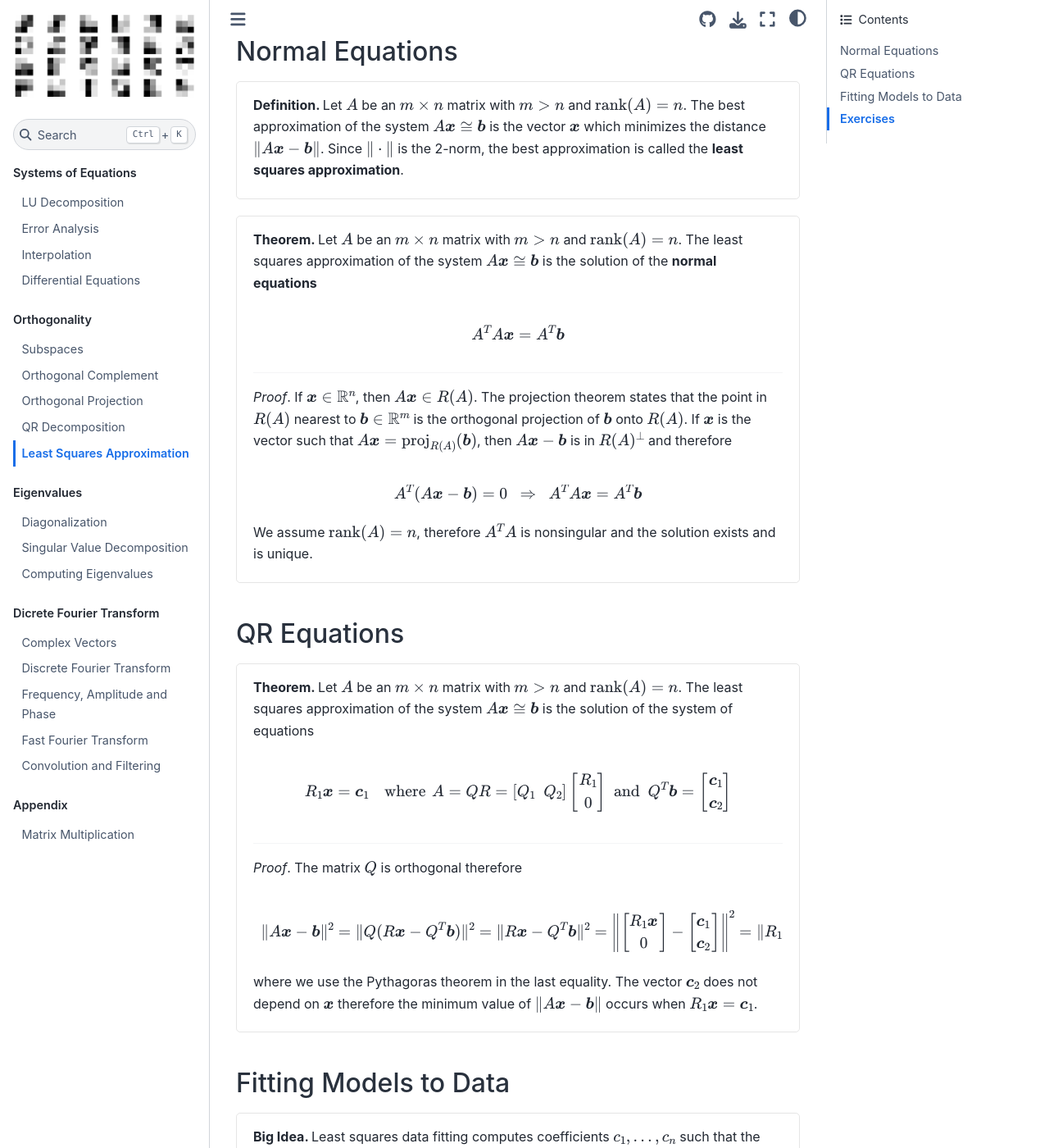
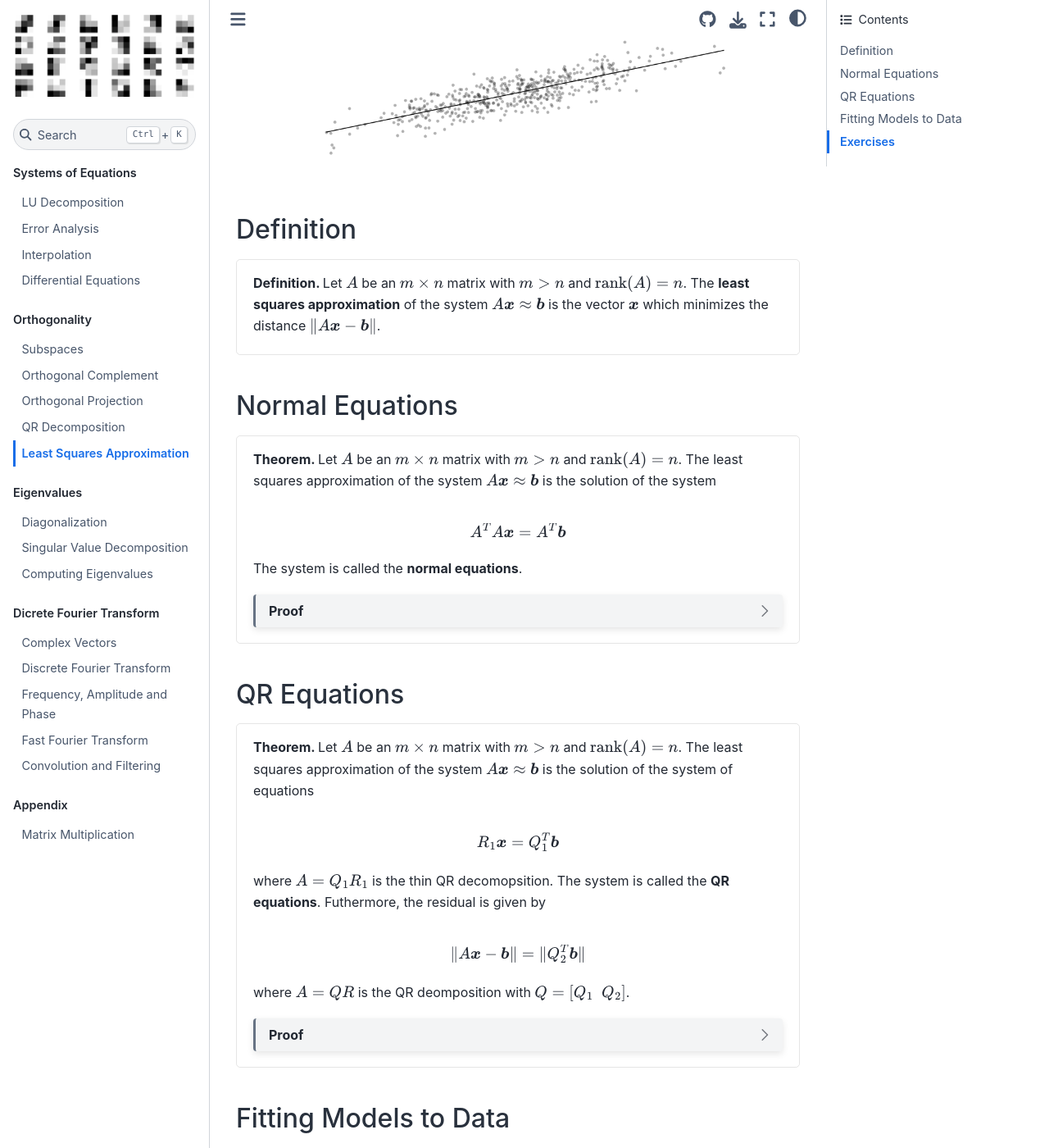
Before and after one commit to UBCMath/MATH307, a Jupyter Book: the page built from orthogonality/least_squares.md, in a window 1280 px wide and 1400 px high, scrolled down 251 px. Shown: the whole window at 82% size. Built offline with Jupyter Book 1.0.4 settings and Sphinx 7.4.7 and the Sphinx Book theme 1.1.4, drawn with Linux system fonts in a browser that asks for light colours; pages that are not in the unit, such as notebooks, are missing from menus; some of the changed text lies outside the part shown.

Commit message:
Update section least squares approximation

`````diff
--- a/orthogonality/least_squares.md
+++ b/orthogonality/least_squares.md
@@ -1,25 +1,33 @@
 # Least Squares Approximation
 
 ```{div} bigidea
-Find the best approximation of the system $A \boldsymbol{x} \cong \boldsymbol{b}$ by minimizing the distance $\| A \boldsymbol{x} - \boldsymbol{b}\|$. There are several methods to find the approximation including the normal equations and the QR decomposition.
+Find the least squares approximation of the system $A \boldsymbol{x} \approx \boldsymbol{b}$ by minimizing the distance $\| A \boldsymbol{x} - \boldsymbol{b}\|$. There are several methods to find the approximation including the normal equations and the QR equations.
+```
+
+```{image} /img/02_05_01.png
+:width: 100%
+:align: center
+```
+
+## Definition
+
+```{div} definition
+Let $A$ be an $m \times n$ matrix with $m > n$ and $\mathrm{rank}(A) = n$. The **least squares approximation** of the system $A \boldsymbol{x} \approx \boldsymbol{b}$ is the vector $\boldsymbol{x}$ which minimizes the distance $\| A\boldsymbol{x} - \boldsymbol{b} \|$.
 ```
 
 ## Normal Equations
 
-```{div} definition
-Let $A$ be an $m \times n$ matrix with $m > n$ and $\mathrm{rank}(A) = n$. The best approximation of the system $A \boldsymbol{x} \cong \boldsymbol{b}$ is the vector $\boldsymbol{x}$ which minimizes the distance $\| A\boldsymbol{x} - \boldsymbol{b} \|$. Since $\| \cdot \|$ is the 2-norm, the best approximation is called the **least squares approximation**.
-```
-
-```{div} theorem
-Let $A$ be an $m \times n$ matrix with $m > n$ and $\mathrm{rank}(A) = n$. The least squares approximation of the system $A \boldsymbol{x} \cong \boldsymbol{b}$ is the solution of the **normal equations**
+````{div} theorem
+Let $A$ be an $m \times n$ matrix with $m > n$ and $\mathrm{rank}(A) = n$. The least squares approximation of the system $A \boldsymbol{x} \approx \boldsymbol{b}$ is the solution of the system
 
 $$
 A^TA\boldsymbol{x} = A^T\boldsymbol{b}
 $$
 
----
+The system is called the **normal equations**.
 
-*Proof*. If $\boldsymbol{x} \in \mathbb{R}^n$, then $A \boldsymbol{x} \in R(A)$. The projection theorem states that the point in $R(A)$ nearest to $\boldsymbol{b} \in \mathbb{R}^m$ is the orthogonal projection of $\boldsymbol{b}$ onto $R(A)$. If $\boldsymbol{x}$ is the vector such that $A\boldsymbol{x} = \mathrm{proj}_{R(A)}(\boldsymbol{b})$, then $A\boldsymbol{x} - \boldsymbol{b}$ is in $R(A)^{\perp}$ and therefore
+```{dropdown} Proof
+If $\boldsymbol{x} \in \mathbb{R}^n$, then $A \boldsymbol{x} \in R(A)$. The projection theorem states that the point in $R(A)$ nearest to $\boldsymbol{b} \in \mathbb{R}^m$ is the orthogonal projection of $\boldsymbol{b}$ onto $R(A)$. If $\boldsymbol{x}$ is the vector such that $A\boldsymbol{x} = \mathrm{proj}_{R(A)}(\boldsymbol{b})$, then $A\boldsymbol{x} - \boldsymbol{b}$ is in $R(A)^{\perp}$ and therefore
 
 $$
 A^T(A\boldsymbol{x} - \boldsymbol{b}) = 0 \ \ \Rightarrow \ \ A^TA\boldsymbol{x} = A^T\boldsymbol{b}
@@ -28,39 +36,45 @@ $$
 We assume $\mathrm{rank}(A) = n$, therefore $A^TA$ is nonsingular and the solution exists and is unique.
 ```
 
+````
+
 ## QR Equations
 
-```{div} theorem
-Let $A$ be an $m \times n$ matrix with $m > n$ and $\mathrm{rank}(A) = n$. The least squares approximation of the system $A \boldsymbol{x} \cong \boldsymbol{b}$ is the solution of the system of equations
+````{div} theorem
+Let $A$ be an $m \times n$ matrix with $m > n$ and $\mathrm{rank}(A) = n$. The least squares approximation of the system $A \boldsymbol{x} \approx \boldsymbol{b}$ is the solution of the system of equations
 
 $$
-R_1\boldsymbol{x} = \boldsymbol{c}_1 \hspace{5mm} \text{where} \hspace{2mm} A = QR = [ Q_1 \ \ Q_2 ] \begin{bmatrix} R_1 \\ 0 \end{bmatrix} \ \ \text{and} \ \ Q^T\boldsymbol{b} = \begin{bmatrix} \boldsymbol{c}_1 \\ \boldsymbol{c}_2 \end{bmatrix}
+R_1\boldsymbol{x} = Q_1^T \boldsymbol{b}
 $$
 
----
+where $A = Q_1 R_1$ is the thin QR decomopsition. The system is called the **QR equations**. Futhermore, the residual is given by
 
-*Proof*. The matrix $Q$ is orthogonal therefore
+$$
+\| A \boldsymbol{x} - \boldsymbol{b} \| = \| Q_2^T \boldsymbol{b} \|
+$$
+
+where $A = QR$ is the QR deomposition with $Q = [ Q_1 \ \ Q_2 ]$.
+
+```{dropdown} Proof
+The matrix $Q$ is orthogonal therefore
 
 $$
 \| A \boldsymbol{x} - \boldsymbol{b} \|^2 = \| Q(R \boldsymbol{x} - Q^T\boldsymbol{b}) \|^2 = \| R \boldsymbol{x} - Q^T\boldsymbol{b} \|^2
-= \left\| \begin{bmatrix} R_1\boldsymbol{x} \\ 0 \end{bmatrix} - \begin{bmatrix} \boldsymbol{c}_1 \\ \boldsymbol{c}_2 \end{bmatrix} \right\|^2
-= \| R_1 \boldsymbol{x} - \boldsymbol{c}_1 \|^2 + \| \boldsymbol{c}_2 \|^2
 $$
 
-where we use the Pythagoras theorem in the last equality. The vector $\boldsymbol{c}_2$ does not depend on $\boldsymbol{x}$ therefore the minimum value of $\| A \boldsymbol{x} - \boldsymbol{b} \|$ occurs when $R_1 \boldsymbol{x} = \boldsymbol{c}_1$.
+$$
+= \left\| \begin{bmatrix} R_1 \\ \boldsymbol{0} \end{bmatrix} \boldsymbol{x} - \begin{bmatrix} Q_1^T \\ Q_2^T \end{bmatrix} \boldsymbol{b} \right\|^2 = \left\| \begin{bmatrix} R_1 \boldsymbol{x} \\ \boldsymbol{0} \end{bmatrix} - \begin{bmatrix} Q_1^T \boldsymbol{b} \\ Q_2^T \boldsymbol{b} \end{bmatrix}  \right\|^2
+$$
+
+$$
+= \left\| \begin{bmatrix} R_1 \boldsymbol{x} - Q_1^T \boldsymbol{b} \\ -Q_2^T \boldsymbol{b} \end{bmatrix} \right\|^2 = \| R_1 \boldsymbol{x} - Q_1^T \boldsymbol{b} \|^2 + \| Q_2^T \boldsymbol{b} \|^2
+$$
+
+where we use the Pythagoras theorem in the last equality. The vector $Q_2^T \boldsymbol{b}$ does not depend on $\boldsymbol{x}$ therefore the minimum value of $\| A \boldsymbol{x} - \boldsymbol{b} \|$ occurs when $R_1 \boldsymbol{x} = Q_1^T \boldsymbol{b}$ and the residual is $\| A \boldsymbol{x} - \boldsymbol{b} \| = \| Q_2^T \boldsymbol{b} \|$.
 ```
+````
 
 ## Fitting Models to Data
-
-```{div} bigidea
-Least squares data fitting computes coefficients $c_1,\dots,c_n$ such that the model function
-
-$$
-f(t,\boldsymbol{c}) = c_1 f_1(t) + \cdots + c_n f_n(t)
-$$
-
-best fits the data $(t_1,y_1),\dots,(t_m,y_m)$.
-```
 
 ```{div} definition
 Suppose we have $m$ points
@@ -91,19 +105,19 @@ where
 
 $$
 \boldsymbol{y} = \begin{bmatrix} y_1 \\ y_2 \\ \vdots \\ y_m \end{bmatrix}
-\ \ \
+\hspace{10mm}
 A = \begin{bmatrix} 1 & t_1 \\ 1 & t_2 \\ \vdots & \vdots \\ 1 & t_m \end{bmatrix}
-\ \ \
+\hspace{10mm}
 \boldsymbol{c} = \begin{bmatrix} c_1 \\ c_2 \end{bmatrix}
 $$
 
-We assume that $m \geq 2$ and $t_i \not= t_j$ for all $i \not= j$ (which implies $\mathrm{rank}(A) = 2$). Therefore the vector of coefficients
+We assume that $m \geq 2$ and $t_i \not= t_j$ for all $i \not= j$ which implies $\mathrm{rank}(A) = 2$. Therefore the vector of coefficients
 
 $$
 \boldsymbol{c} = \begin{bmatrix} c_1 \\ c_2 \end{bmatrix}
 $$
 
-is the least squares approximation of the system $A \boldsymbol{c} \cong \boldsymbol{y}$. See [Wikipedia:Simple linear regression](https://en.wikipedia.org/wiki/Simple_linear_regression).
+is the least squares approximation of the system $A \boldsymbol{c} \approx \boldsymbol{y}$. See [Wikipedia:Simple linear regression](https://en.wikipedia.org/wiki/Simple_linear_regression).
 ```
 
 ```{div} definition
@@ -139,21 +153,20 @@ $$
 A = \begin{bmatrix}
 f_1(t_1) & f_2(t_1) & \cdots & f_n(t_1) \\
 f_1(t_2) & f_2(t_2) & \cdots & f_n(t_2) \\
-\vdots & & & \vdots \\
+\vdots & \vdots & \ddots & \vdots \\
 f_1(t_m) & f_2(t_m) & \cdots & f_n(t_m)
 \end{bmatrix}
 \hspace{10mm}
 \boldsymbol{c} = \begin{bmatrix} c_1 \\ c_2 \\ \vdots \\ c_n \end{bmatrix}
 $$
 
-We assume that $m \geq n$ and $f_1,\dots,f_n$ are linearly independenty (which implies $\mathrm{rank}(A) = n$). Therefore the vector of coefficients $\boldsymbol{c}$ is the least squares approximation of the system $A \boldsymbol{c} \cong \boldsymbol{y}$.
+We assume that $m \geq n$ and $f_1,\dots,f_n$ are linearly independenty (which implies $\mathrm{rank}(A) = n$). Therefore the vector of coefficients $\boldsymbol{c}$ is the least squares approximation of the system $A \boldsymbol{c} \approx \boldsymbol{y}$.
 ```
 
 ## Exercises
 
-**Exercise 1.** **True** or **False**. Let $A$ be a $m \times n$ matrix with $m \geq n$ and let $\boldsymbol{b} \in \mathbb{R}^m$. There is a unique vector $\boldsymbol{x} \in \mathbb{R}^n$ which minimizes the norm of the residual $\| A \boldsymbol{x} - \boldsymbol{b} \|$.
-
-**Exercise 2.** Let $A = QR$ where
+````{div} exercise
+Let $A = QR$ where
 
 $$
 Q = \left[ \begin{array}{rrrrr} 0 & 0 & 0 & 1 & 0 \\ 0 & 1 & 0 & 0 & 0 \\ 0 & 0 & 1 & 0 & 0 \\ 1 & 0 & 0 & 0 & 0 \\ 0 & 0 & 0 & 0 & 1 \end{array} \right]
@@ -161,13 +174,21 @@ Q = \left[ \begin{array}{rrrrr} 0 & 0 & 0 & 1 & 0 \\ 0 & 1 & 0 & 0 & 0 \\ 0 & 0
 R = \left[ \begin{array}{rrrr} 1 & 1 & 1 & 1 \\ 0 & 1 & 1 & 1 \\ 0 & 0 & 1 & 1 \\ 0 & 0 & 0 & 1 \\ 0 & 0 & 0 & 0 \end{array} \right]
 $$
 
-Find the least squares approximation $A\boldsymbol{x} \approx \boldsymbol{b}$ for:
+Find the least squares approximation $A\boldsymbol{x} \approx \boldsymbol{b}$ where
 
 $$
-\boldsymbol{b} = \begin{bmatrix} -2 \\ -1 \\ 0 \\ 1 \\ 2 \end{bmatrix}
+\boldsymbol{b} = \left[ \begin{array}{r} -2 \\ -1 \\ 0 \\ 1 \\ 2 \end{array} \right]
 $$
 
-**Exercise 3.** Setup (but do not solve) a linear system $B \boldsymbol{c} = \boldsymbol{y}$ where the solution is the coefficient vector
+```{dropdown} Solution
+$$
+\boldsymbol{x} = \left[ \begin{array}{r} 2 \\ -1 \\ 2 \\ -2 \end{array} \right]
+$$
+```
+````
+
+````{div} exercise
+Setup (but do not solve) a linear system $A \boldsymbol{c} = \boldsymbol{y}$ where the solution is the coefficient vector
 
 $$
 \boldsymbol{c} = \begin{bmatrix} c_0 \\ c_1 \\ c_2 \end{bmatrix}
@@ -180,3 +201,13 @@ f(t) = c_0  + c_1\cos(2 \pi t) + c_2 \sin(2 \pi t)
 $$
 
 bests fits the data $(0,1),(1/4,3),(1/2,2),(3/4,-1),(1,0)$.
+
+```{dropdown} Solution
+$$
+A = \left[ \begin{array}{rrr} 1 & 1 & 1 \\ 1 & 0 & 1 \\ 1 & -1 & 0 \\ 1 & 0 & -1 \\ 1 & 1 & 0 \end{array} \right]
+\hspace{10mm}
+\boldsymbol{y} = \left[ \begin{array}{r} 1 \\ 3 \\ 2 \\ -1 \\ 0 \end{array} \right]
+$$
+```
+
+````
`````
Also changed, not shown: other parts of orthogonality/least_squares.md (+1 -1 lines), systems/lu.md (+4 -4 lines), img/02_05_01.png (added), img/images.ipynb, 1 other file.
